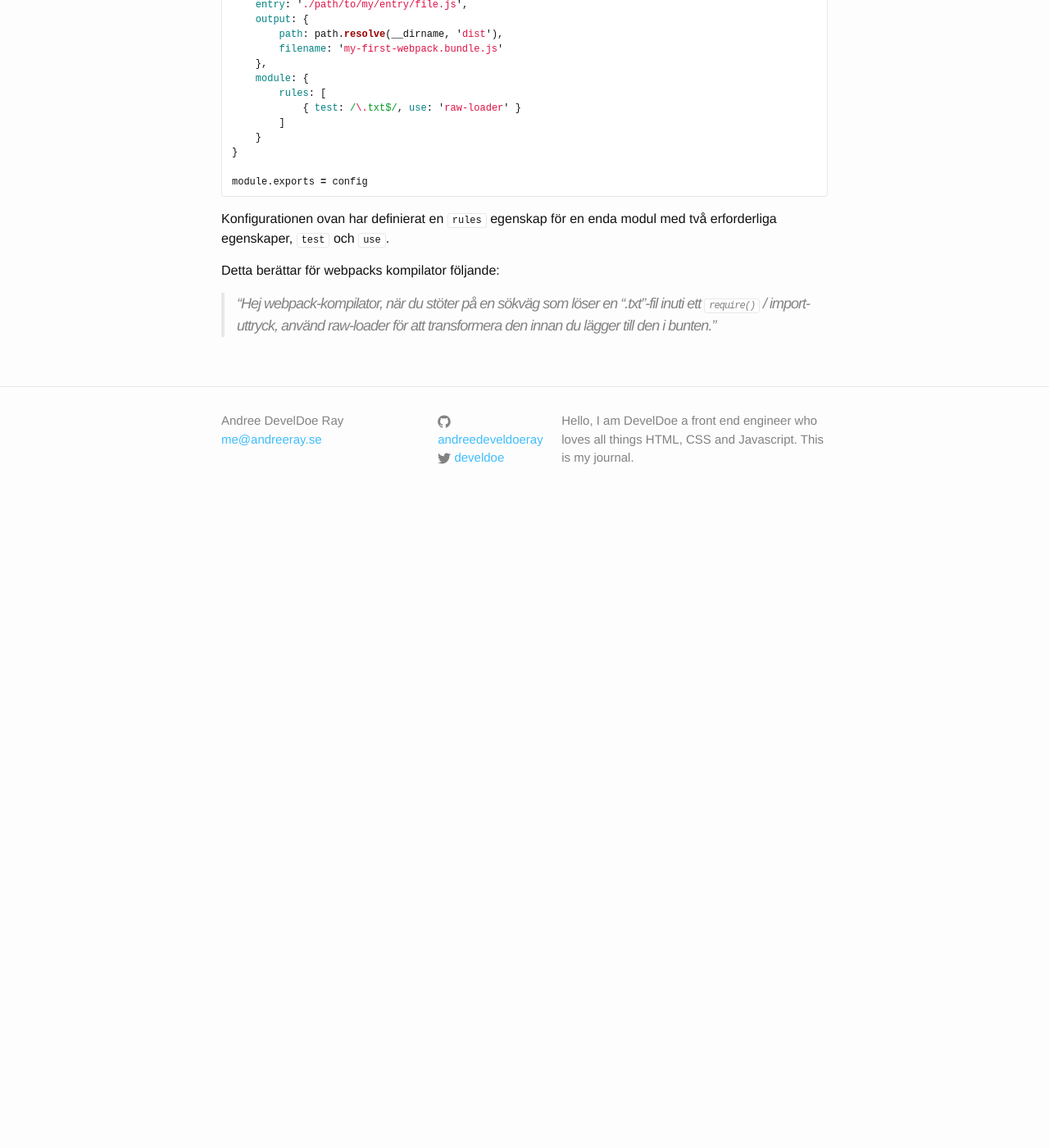
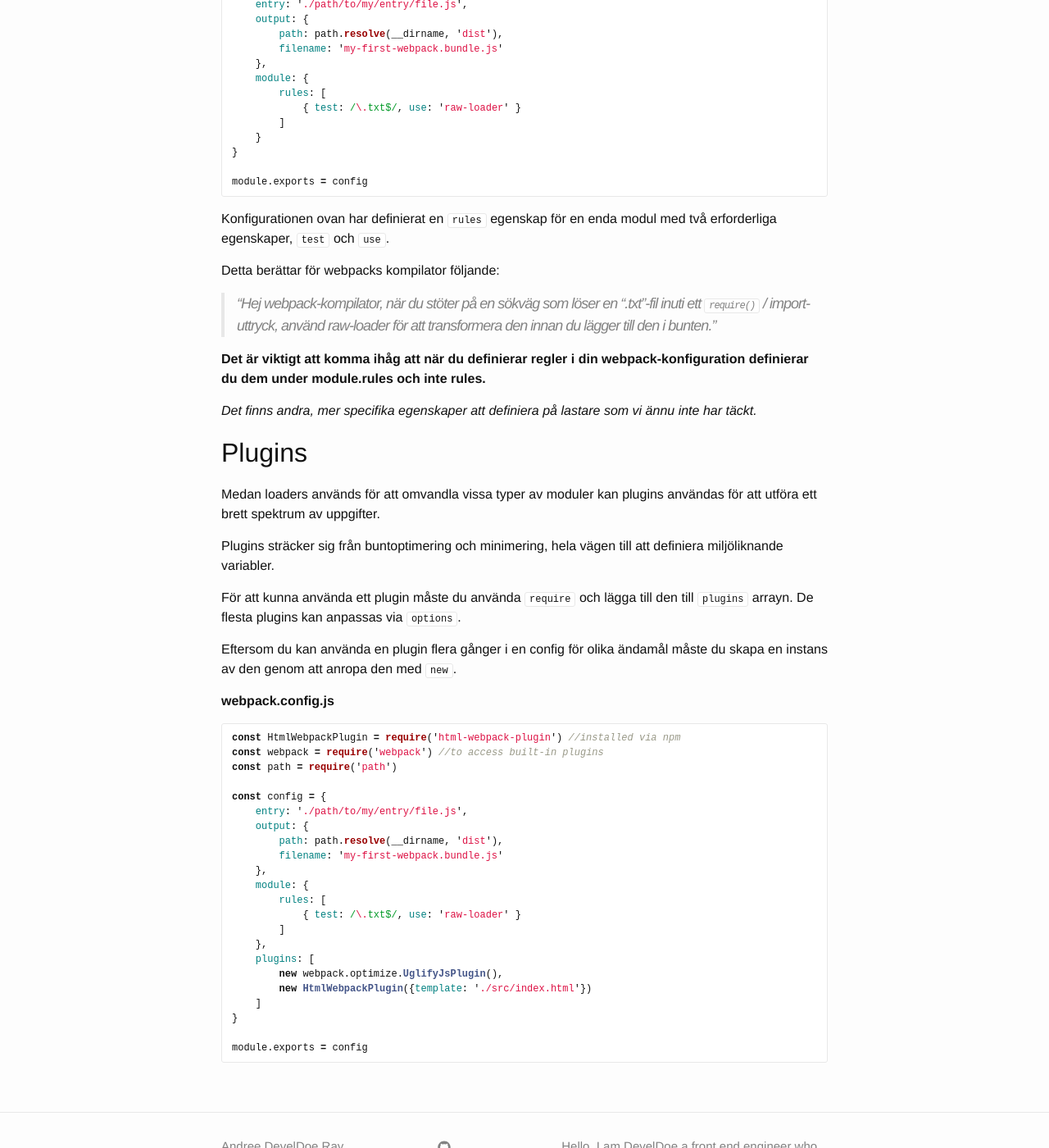
Before and after one commit to develdoe/develdoe.github.io, a Jekyll site: the page built from _posts/2018-03-07-webpack-koncept.md, in a window 1280 px wide and 1400 px high, scrolled down 1781 px. Shown: the whole window at 82% size. Built offline with Jekyll 4.4.1, drawn with Linux system fonts in a browser that asks for light colours; before the commit the page ends 2411 px from its top, so only the background shows below that.

Commit message:
Create 2018-03-07-webpack-koncept.md

````diff
--- a/_posts/2018-03-07-webpack-koncept.md
+++ b/_posts/2018-03-07-webpack-koncept.md
@@ -88,3 +88,43 @@ Konfigurationen ovan har definierat en `rules` egenskap för en enda modul med t
 Detta berättar för webpacks kompilator följande:
 
 > "Hej webpack-kompilator, när du stöter på en sökväg som löser en ".txt"-fil inuti ett `require()` / import-uttryck, använd raw-loader för att transformera den innan du lägger till den i bunten."
+
+**Det är viktigt att komma ihåg att när du definierar regler i din webpack-konfiguration definierar du dem under module.rules och inte rules.**
+
+*Det finns andra, mer specifika egenskaper att definiera på lastare som vi ännu inte har täckt.*
+
+## Plugins
+
+Medan loaders används för att omvandla vissa typer av moduler kan plugins användas för att utföra ett brett spektrum av uppgifter.
+
+Plugins sträcker sig från buntoptimering och minimering, hela vägen till att definiera miljöliknande variabler.
+
+För att kunna använda ett plugin måste du använda `require` och lägga till den till `plugins` arrayn. De flesta plugins kan anpassas via `options`.
+
+Eftersom du kan använda en plugin flera gånger i en config för olika ändamål måste du skapa en instans av den genom att anropa den med `new`.
+
+**webpack.config.js**
+```js
+const HtmlWebpackPlugin = require('html-webpack-plugin') //installed via npm
+const webpack = require('webpack') //to access built-in plugins
+const path = require('path')
+
+const config = {
+    entry: './path/to/my/entry/file.js',
+    output: {
+        path: path.resolve(__dirname, 'dist'),
+        filename: 'my-first-webpack.bundle.js'
+    },
+    module: {
+        rules: [
+            { test: /\.txt$/, use: 'raw-loader' }
+        ]
+    },
+    plugins: [
+        new webpack.optimize.UglifyJsPlugin(),
+        new HtmlWebpackPlugin({template: './src/index.html'})
+    ]
+}
+
+module.exports = config
+```
````
